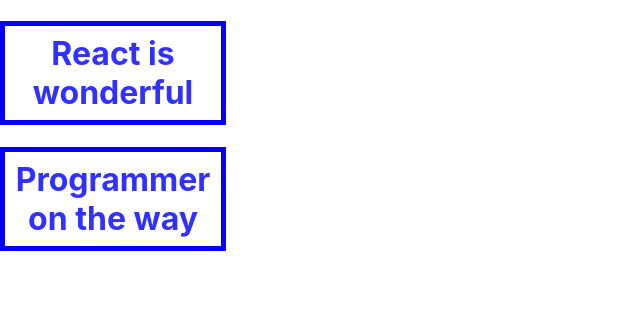
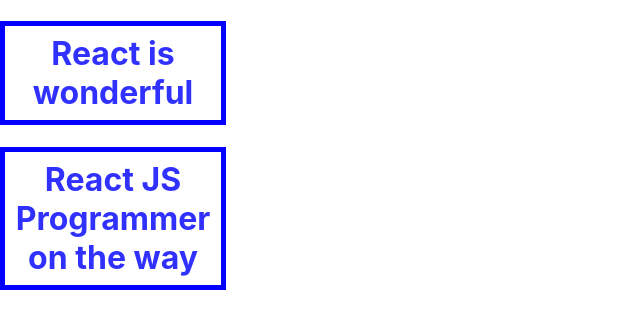
Before and after one commit to erickbrdev/React, a React (Create React App) app in the folder intro_react/: page /home in a window 1280 px wide. Shown: the top 328 px of the page, without its empty margins (0-640 px from the left). Built offline with nearby package versions, Linux system fonts and the light colour scheme.

Commit message:
route com passagem de props

```diff
--- a/intro_react/src/App.js
+++ b/intro_react/src/App.js
@@ -11,7 +11,7 @@
       <BrowserRouter>
       <h1>React is wonderful</h1>
       <Route exact path="/" component={HeroTitle} />
-      <Route path="/home" component={HomePage} />
+      <Route path="/home/" render={ () => <HomePage title="Programmer on the way" />} />
       <Route path="/about" component={About} />
       </BrowserRouter>
     )
--- a/intro_react/src/Components/homepage.jsx
+++ b/intro_react/src/Components/homepage.jsx
@@ -2,8 +2,10 @@
 
 class HomePage extends React.Component {
     render() {
+        const { title } = this.props
+        // const { name } = this.props.match.params
         return (
-            <h1>Programmer on the way</h1>
+            <h1> React JS { title }</h1>
         )
     }
 }
```
